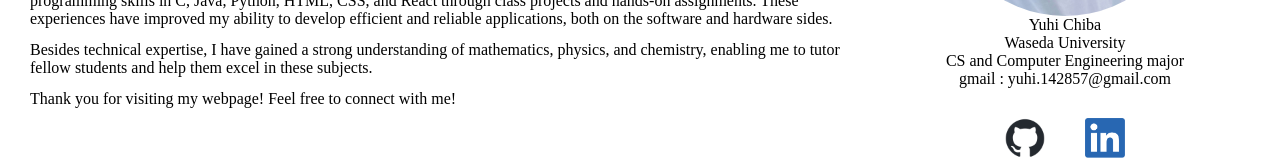
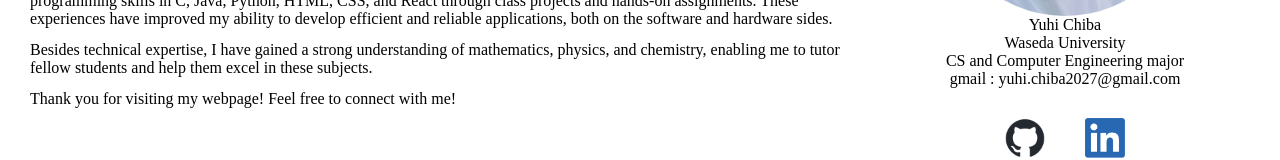
Before and after one commit to Yuhi0120/self-intro-webpage, a React (Create React App) app: page / in a window 1280 px wide. Shown: the part 348-508 px from the top of the page. Built offline with nearby package versions, Linux system fonts and the light colour scheme; sample sign-in values are in the browser's storage.

Commit message:
Change My E-mail address

```diff
--- a/src/pages/Home.js
+++ b/src/pages/Home.js
@@ -42,7 +42,7 @@ const Home = () => {
           <span>Yuhi Chiba</span>
           <span>Waseda University</span>
           <span>CS and Computer Engineering major</span>
-          <span>gmail : yuhi.142857@gmail.com</span>
+          <span>gmail : yuhi.chiba2027@gmail.com</span>
           <div className="icon">
             <a href="https://github.com/Yuhi0120">
               <img src="github-mark.png" alt="GitHub" />
```
